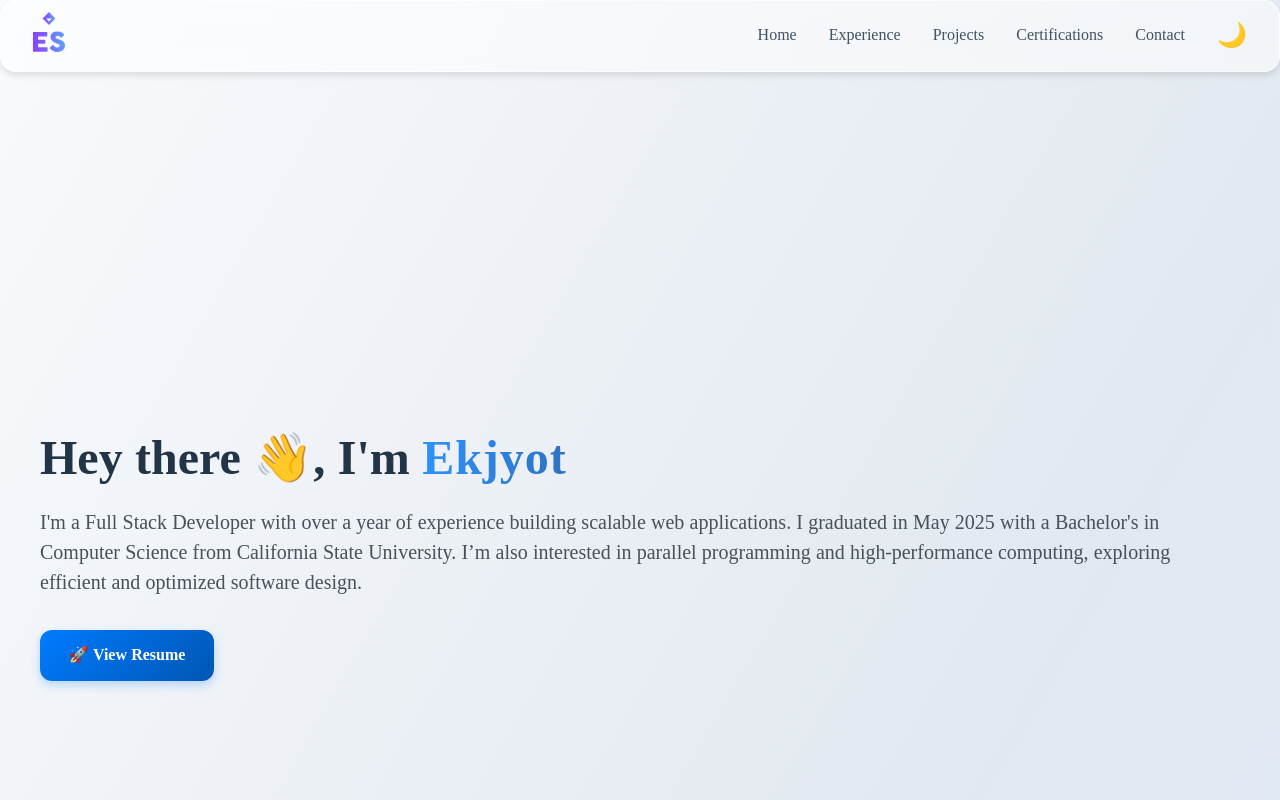
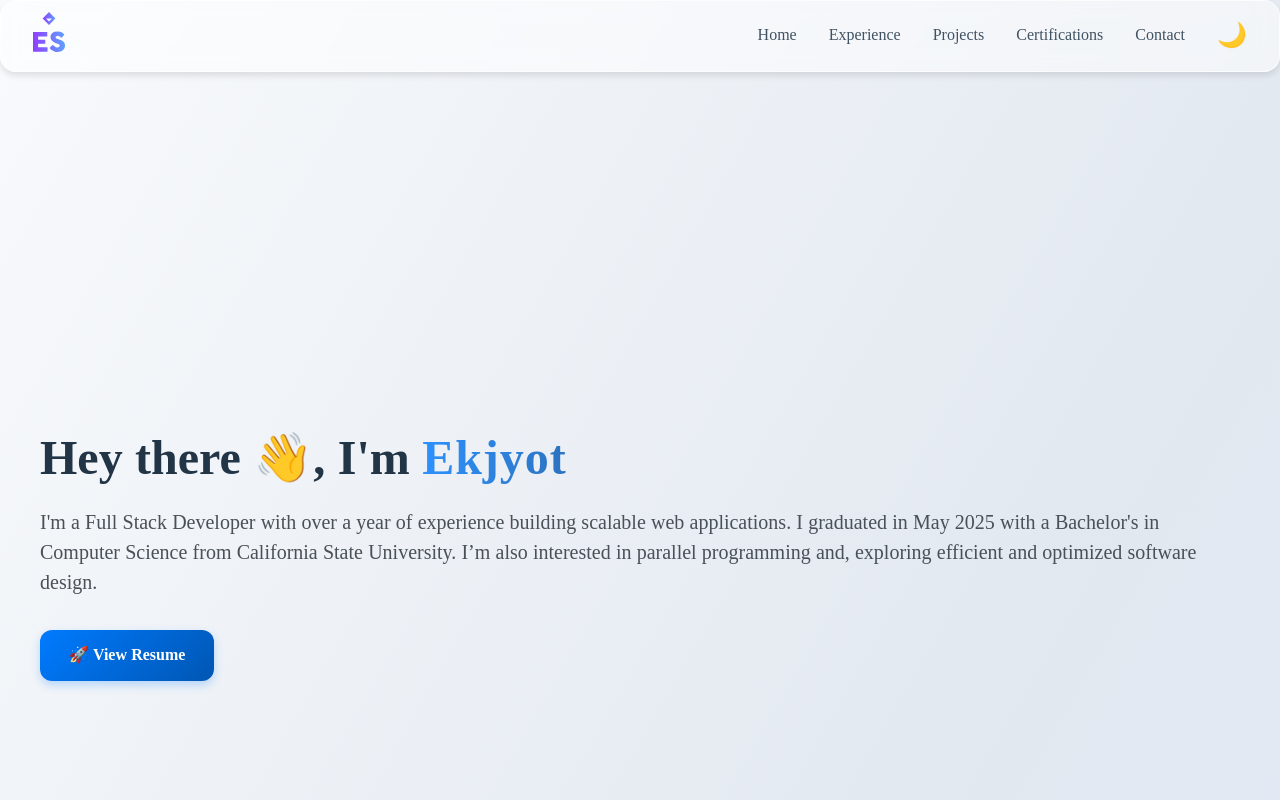
Before and after one commit to ekjyotshinh/portfolio, a React (Vite) app: page / in a window 1280 px wide. Shown: the top 800 px of the page. Built offline with nearby package versions, Linux system fonts and the light colour scheme.

Commit message:
text updates

```diff
--- a/src/components/Hero/Hero.jsx
+++ b/src/components/Hero/Hero.jsx
@@ -12,8 +12,8 @@ function Hero() {
           I'm a Full Stack Developer with over a year of experience building
           scalable web applications. I graduated in May 2025 with a Bachelor's
           in Computer Science from California State University. I’m also
-          interested in parallel programming and high-performance computing,
-          exploring efficient and optimized software design.
+          interested in parallel programming and, exploring efficient and
+          optimized software design.
         </p>
         <a
           href="https://drive.google.com/file/d/1ifi4uxJcXVwBR5o7irkyWukOUk4Jl0ZC/view?usp=drive_link"
```
